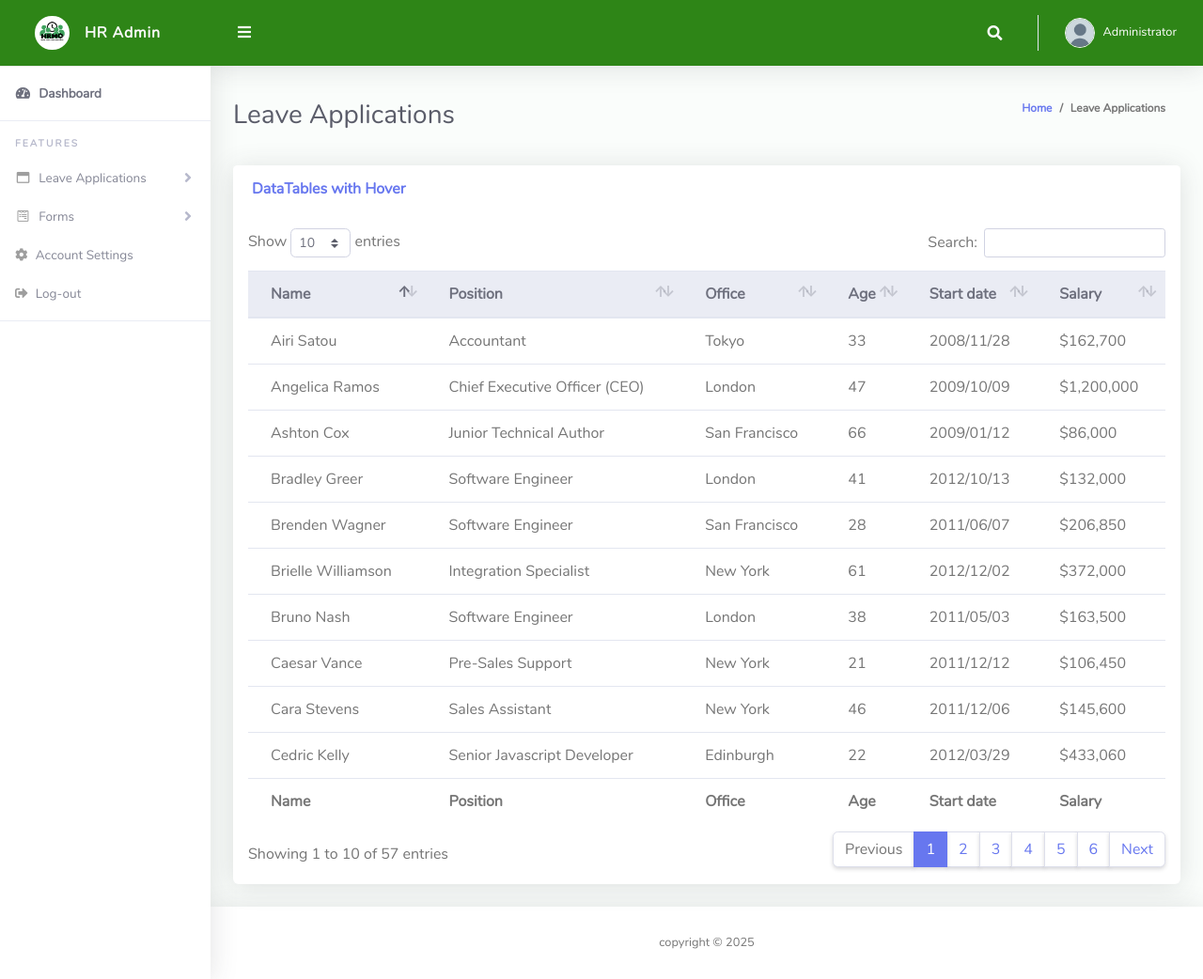
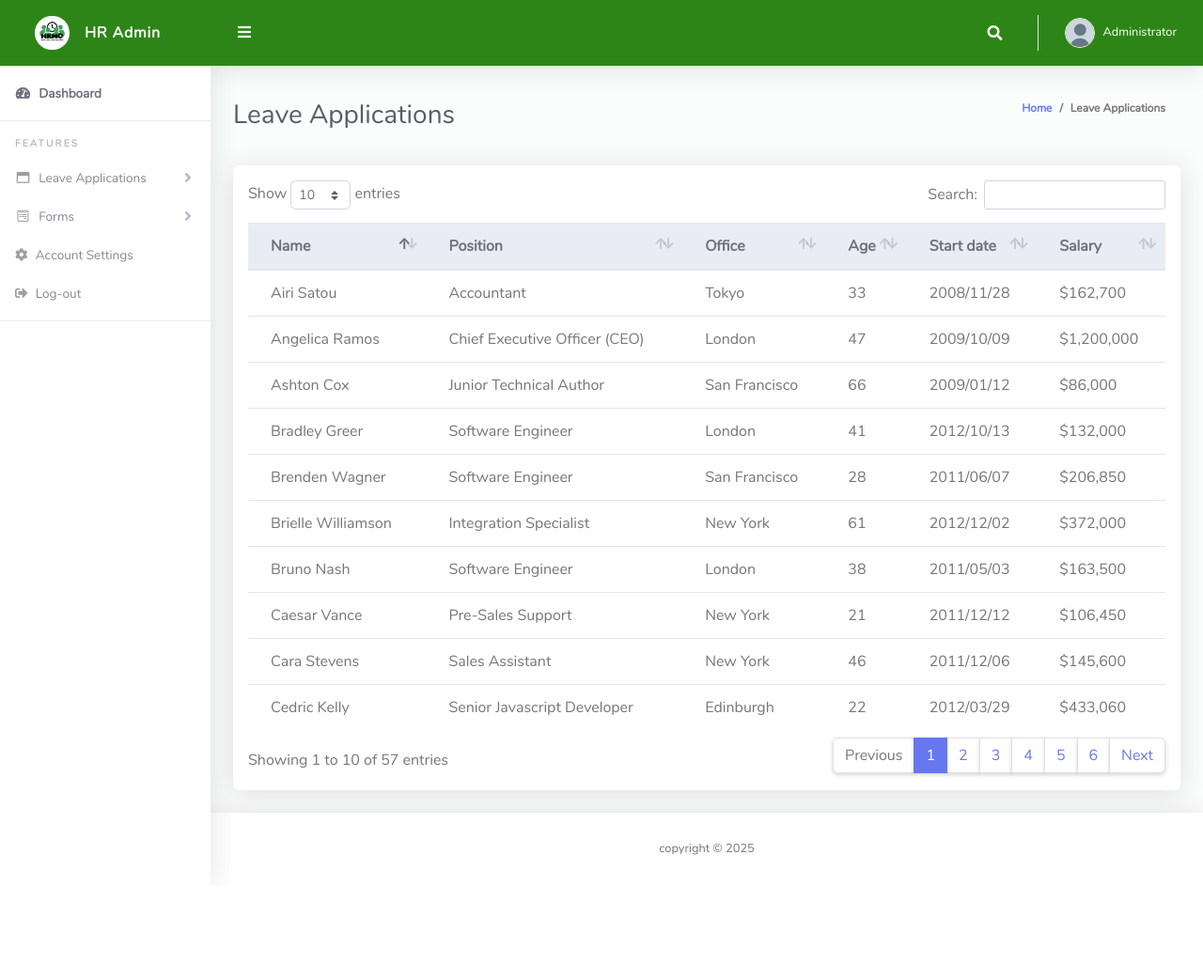
Before and after one commit to DarthCoder-afk/LeaveTrack, a PHP site: page /applications.php in a window 1280 px wide. Shown: the whole page at 94% size. After the commit the page ends 929 px from the top, so only its background shows below. Run offline with PHP 8.4, Linux system fonts and the light colour scheme; a user stored in the database is signed in; some libraries are stand-ins or nearby versions.

Commit message:
fixed table

```diff
--- a/applications.php
+++ b/applications.php
@@ -180,9 +180,6 @@ include 'auth.php'; // Ensure authentication
             <!-- DataTable with Hover -->
             <div class="col-lg-12">
               <div class="card mb-4">
-                <div class="card-header py-3 d-flex flex-row align-items-center justify-content-between">
-                  <h6 class="m-0 font-weight-bold text-primary">DataTables with Hover</h6>
-                </div>
                 <div class="table-responsive p-3">
                   <table class="table align-items-center table-flush table-hover" id="dataTableHover">
                     <thead class="thead-light">
@@ -195,16 +192,6 @@ include 'auth.php'; // Ensure authentication
                         <th>Salary</th>
                       </tr>
                     </thead>
-                    <tfoot>
-                      <tr>
-                        <th>Name</th>
-                        <th>Position</th>
-                        <th>Office</th>
-                        <th>Age</th>
-                        <th>Start date</th>
-                        <th>Salary</th>
-                      </tr>
-                    </tfoot>
                     <tbody>
                       <tr>
                         <td>Tiger Nixon</td>
```
